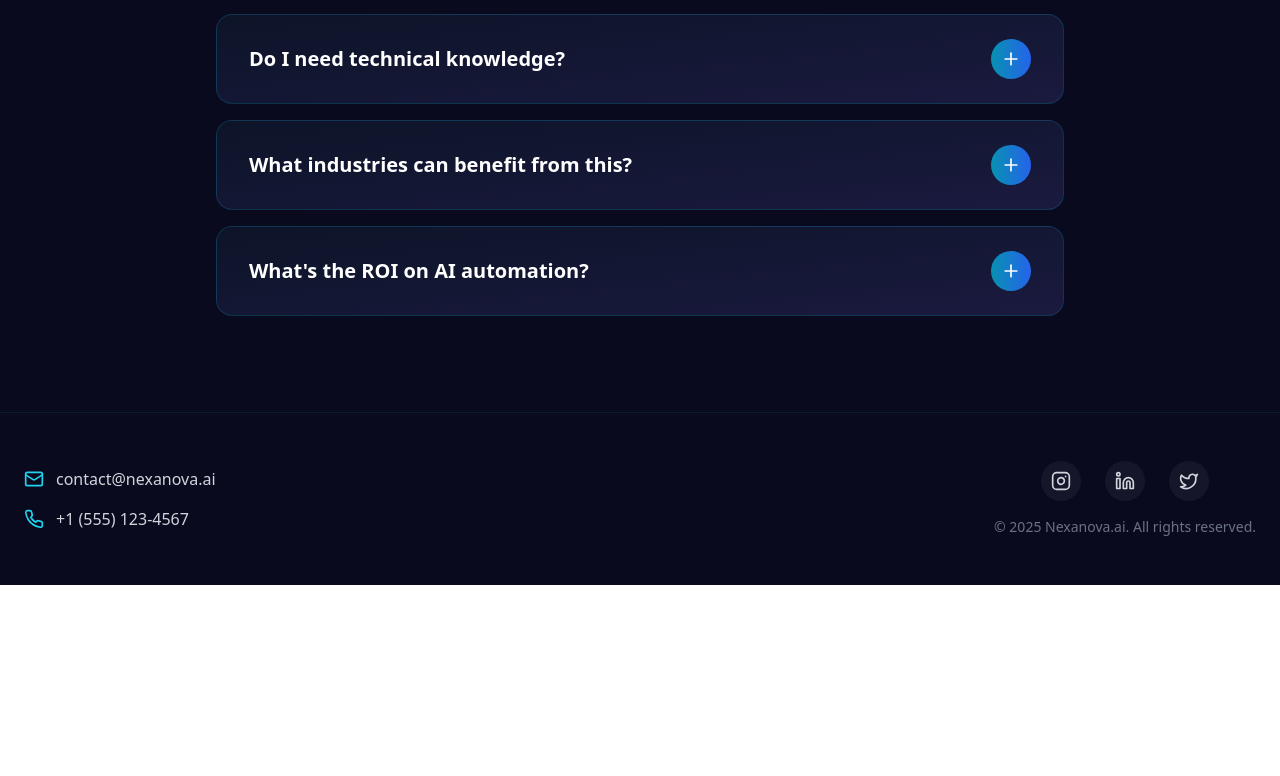
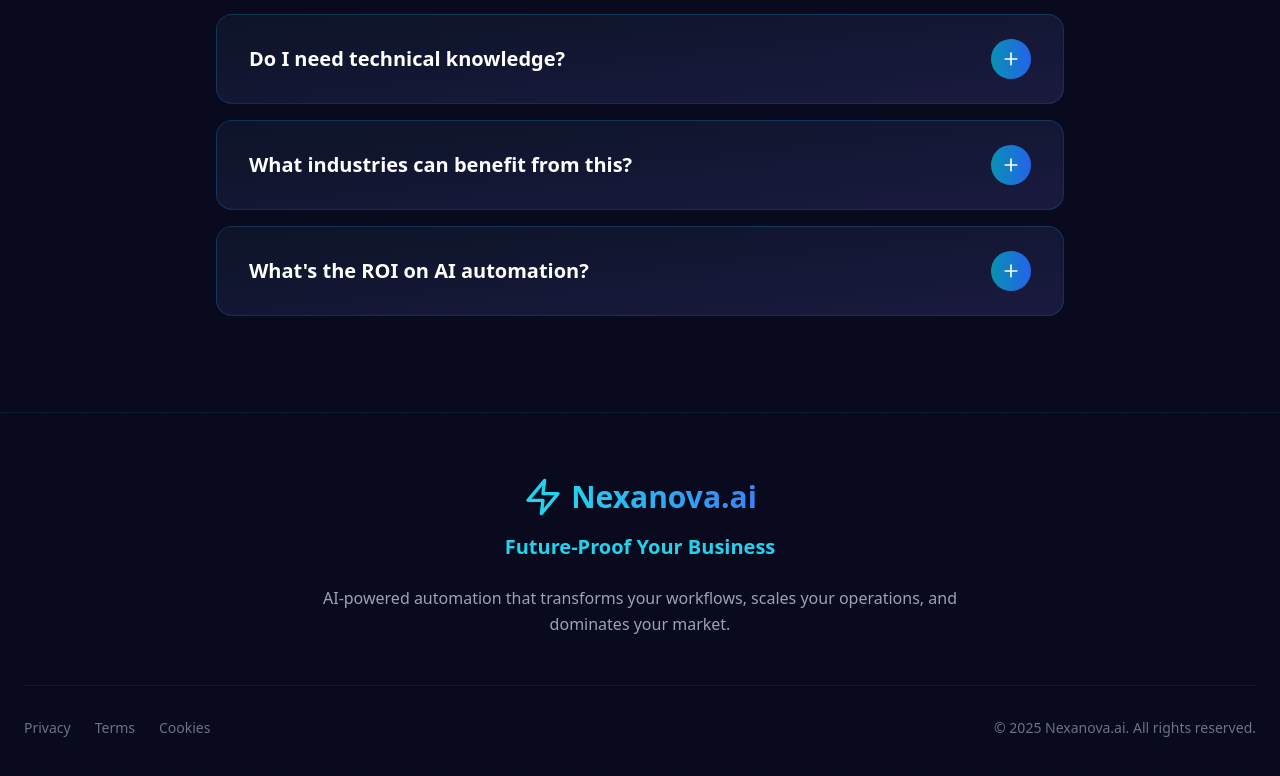
Before and after one commit to jessanjacob95/prjct_nexanova_lndg_pg, a React (Vite) app: page / in a window 1280 px wide. Shown: the part 6224-7000 px from the top of the page. Before the commit the page ends 6809 px from the top, so only its background shows below. Built offline with nearby package versions, Linux system fonts and the light colour scheme.

Commit message:
Updated App.tsx

```diff
--- a/src/App.tsx
+++ b/src/App.tsx
@@ -2,8 +2,7 @@ import { useState, useEffect } from 'react';
 import {
   Menu, X, ArrowRight, ChevronDown, MessageSquare, Database, Calendar,
   PhoneCall, Share2, Globe, Shield, TrendingUp, Zap, CheckCircle2,
-  Users, Clock, DollarSign, Target, Activity, Plus, Minus, Sparkles,
-  Instagram, Linkedin, Twitter, Mail, Phone
+  Users, Clock, DollarSign, Target, Activity, Plus, Minus, Sparkles
 } from 'lucide-react';
 import BookingModal from './components/BookingModal';
 
@@ -626,35 +625,34 @@ function App() {
         </div>
       </section>
 
-      <footer className="bg-[#0a0a1f] border-t border-cyan-500/10 py-12 relative">
+      <footer className="bg-[#0a0a1f] border-t border-cyan-500/10 py-16 relative">
+        <div className="absolute inset-0 opacity-5">
+          <div className="absolute inset-0" style={{
+            backgroundImage: 'radial-gradient(circle at 2px 2px, rgba(6, 182, 212, 0.5) 1px, transparent 0)',
+            backgroundSize: '40px 40px'
+          }}></div>
+        </div>
+
         <div className="max-w-7xl mx-auto px-6 relative z-10">
-          <div className="flex flex-col md:flex-row justify-between items-center space-y-8 md:space-y-0">
-            <div className="text-center md:text-left">
-              <div className="flex items-center justify-center md:justify-start space-x-3 mb-4">
-                <Mail className="w-5 h-5 text-cyan-400" />
-                <a href="mailto:contact@nexanova.ai" className="text-gray-300 hover:text-cyan-400 transition-colors">
-                  contact@nexanova.ai
-                </a>
-              </div>
-              <div className="flex items-center justify-center md:justify-start space-x-3">
-                <Phone className="w-5 h-5 text-cyan-400" />
-                <a href="tel:+15551234567" className="text-gray-300 hover:text-cyan-400 transition-colors">
-                  +1 (555) 123-4567
-                </a>
-              </div>
+          <div className="text-center mb-12">
+            <div className="flex items-center justify-center space-x-2 mb-4 group">
+              <Zap className="w-10 h-10 text-cyan-400" />
+              <span className="text-3xl font-black bg-gradient-to-r from-cyan-400 to-blue-500 bg-clip-text text-transparent">
+                Nexanova.ai
+              </span>
             </div>
+            <p className="text-xl text-cyan-400 font-bold mb-6">Future-Proof Your Business</p>
+            <p className="text-gray-400 leading-relaxed max-w-2xl mx-auto">
+              AI-powered automation that transforms your workflows, scales your operations, and dominates your market.
+            </p>
+          </div>
 
-            <div className="flex flex-col items-center space-y-4">
-              <div className="flex space-x-6">
-                <a href="https://instagram.com" target="_blank" rel="noopener noreferrer" className="w-10 h-10 rounded-full bg-white/5 hover:bg-cyan-500/20 flex items-center justify-center transition-all hover:scale-110">
-                  <Instagram className="w-5 h-5 text-gray-300 hover:text-cyan-400 transition-colors" />
-                </a>
-                <a href="https://linkedin.com" target="_blank" rel="noopener noreferrer" className="w-10 h-10 rounded-full bg-white/5 hover:bg-cyan-500/20 flex items-center justify-center transition-all hover:scale-110">
-                  <Linkedin className="w-5 h-5 text-gray-300 hover:text-cyan-400 transition-colors" />
-                </a>
-                <a href="https://twitter.com" target="_blank" rel="noopener noreferrer" className="w-10 h-10 rounded-full bg-white/5 hover:bg-cyan-500/20 flex items-center justify-center transition-all hover:scale-110">
-                  <Twitter className="w-5 h-5 text-gray-300 hover:text-cyan-400 transition-colors" />
-                </a>
+          <div className="border-t border-cyan-500/10 pt-8">
+            <div className="flex flex-col md:flex-row justify-center md:justify-between items-center space-y-4 md:space-y-0">
+              <div className="flex space-x-6 text-gray-500 text-sm">
+                <a href="#" className="hover:text-cyan-400 transition-colors">Privacy</a>
+                <a href="#" className="hover:text-cyan-400 transition-colors">Terms</a>
+                <a href="#" className="hover:text-cyan-400 transition-colors">Cookies</a>
               </div>
               <div className="text-gray-500 text-sm">
                 <p>&copy; 2025 Nexanova.ai. All rights reserved.</p>
```
